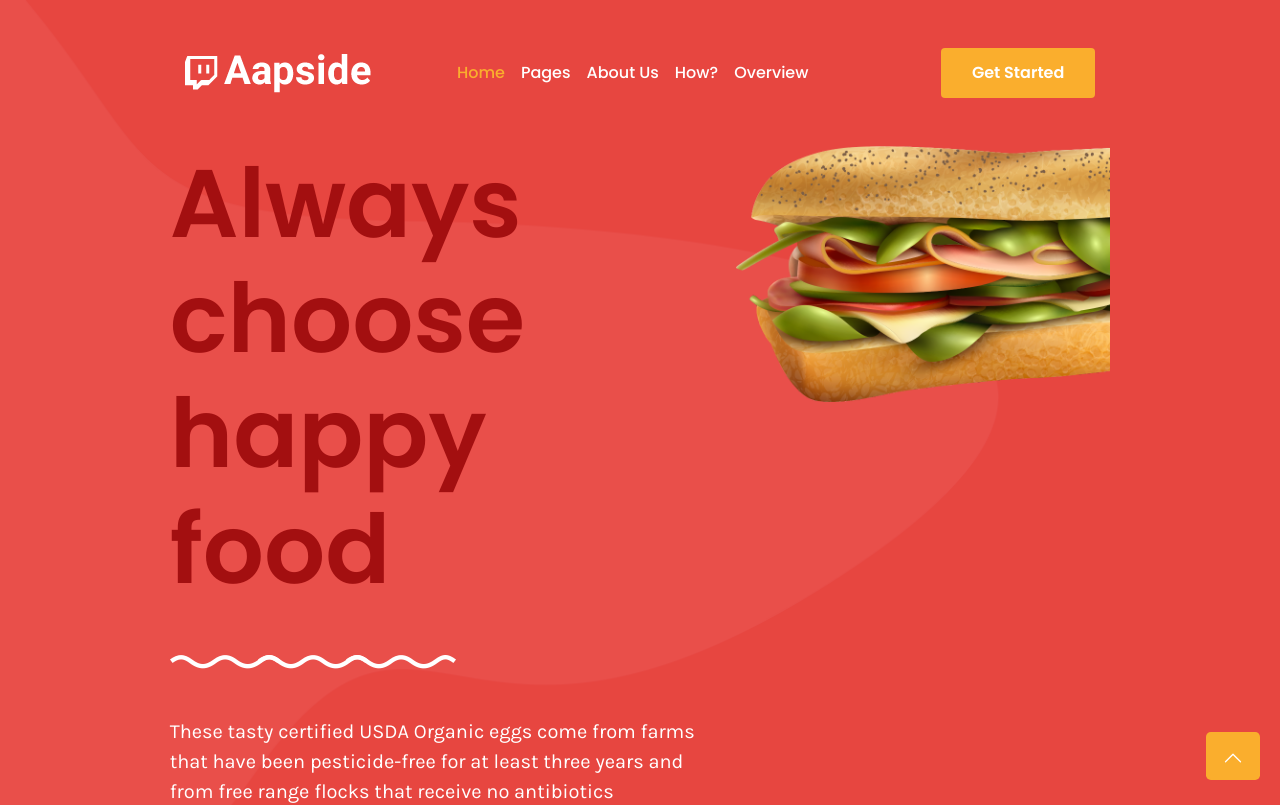
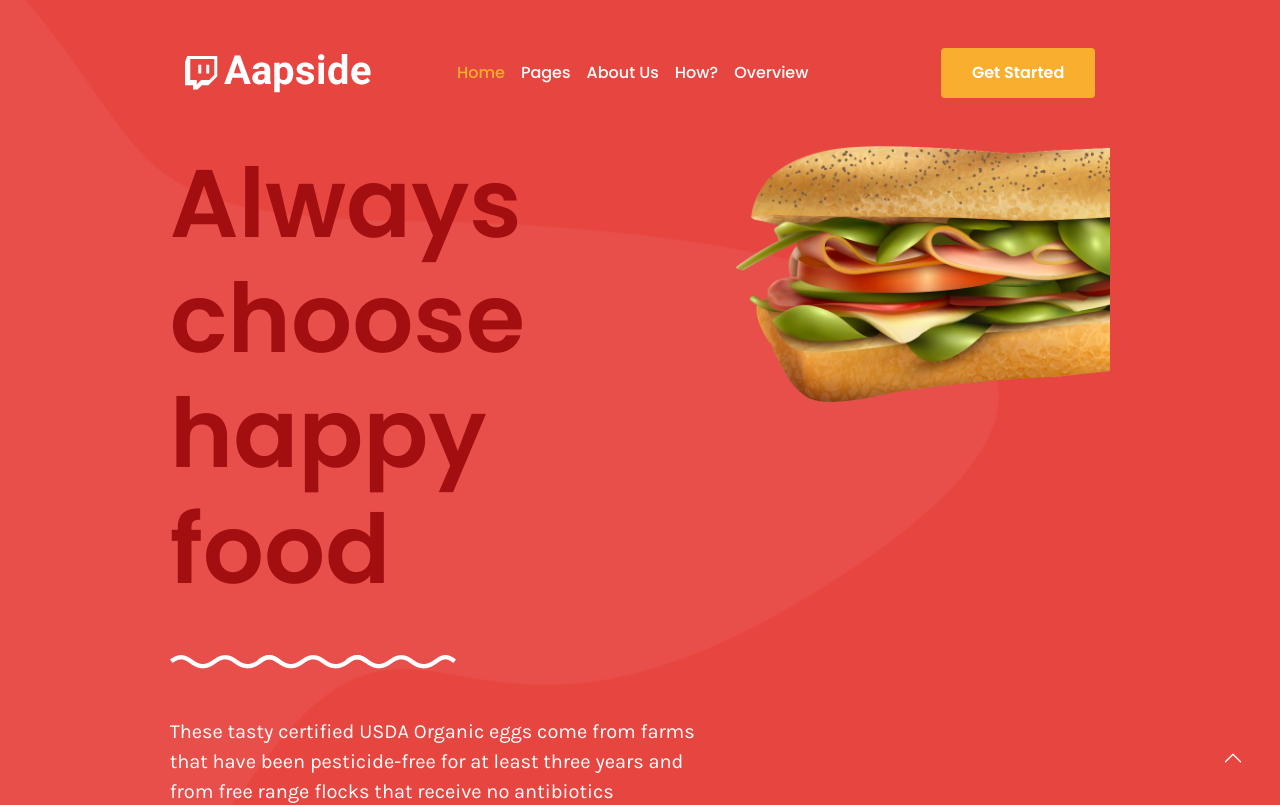
Before and after one commit to mreskini/FoodApp, a React (Create React App) app: page / in a window 1280 px wide. Shown: the top 805 px of the page. Built offline with nearby package versions, Linux system fonts and the light colour scheme.

Commit message:
a commit to clear the git stack

```diff
--- a/src/assets/css/styles.css
+++ b/src/assets/css/styles.css
@@ -118,7 +118,7 @@
 }
 
 .btn-move-to-top {
-  background-color: #faae2d !important;
+  background-color: #E74640 !important;
   color: white !important;
 }
 
--- a/src/assets/scss/move-to-top.scss
+++ b/src/assets/scss/move-to-top.scss
@@ -5,7 +5,7 @@
     display: inline-block;
 }
 .btn-move-to-top{
-    background-color: $theme-orange-color !important;
+    background-color: $theme-hero-color !important;
     color: white !important;
 }
 .btn-move-to-top:hover{
```
